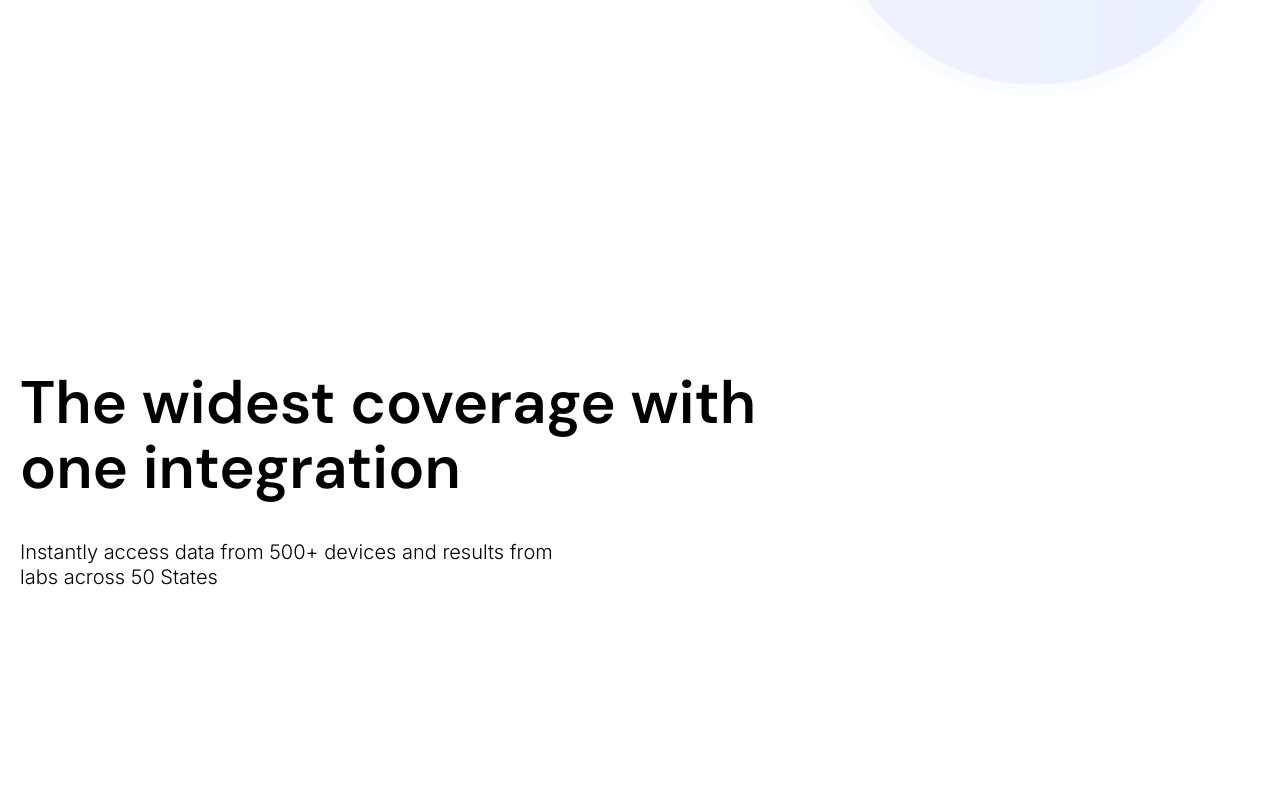
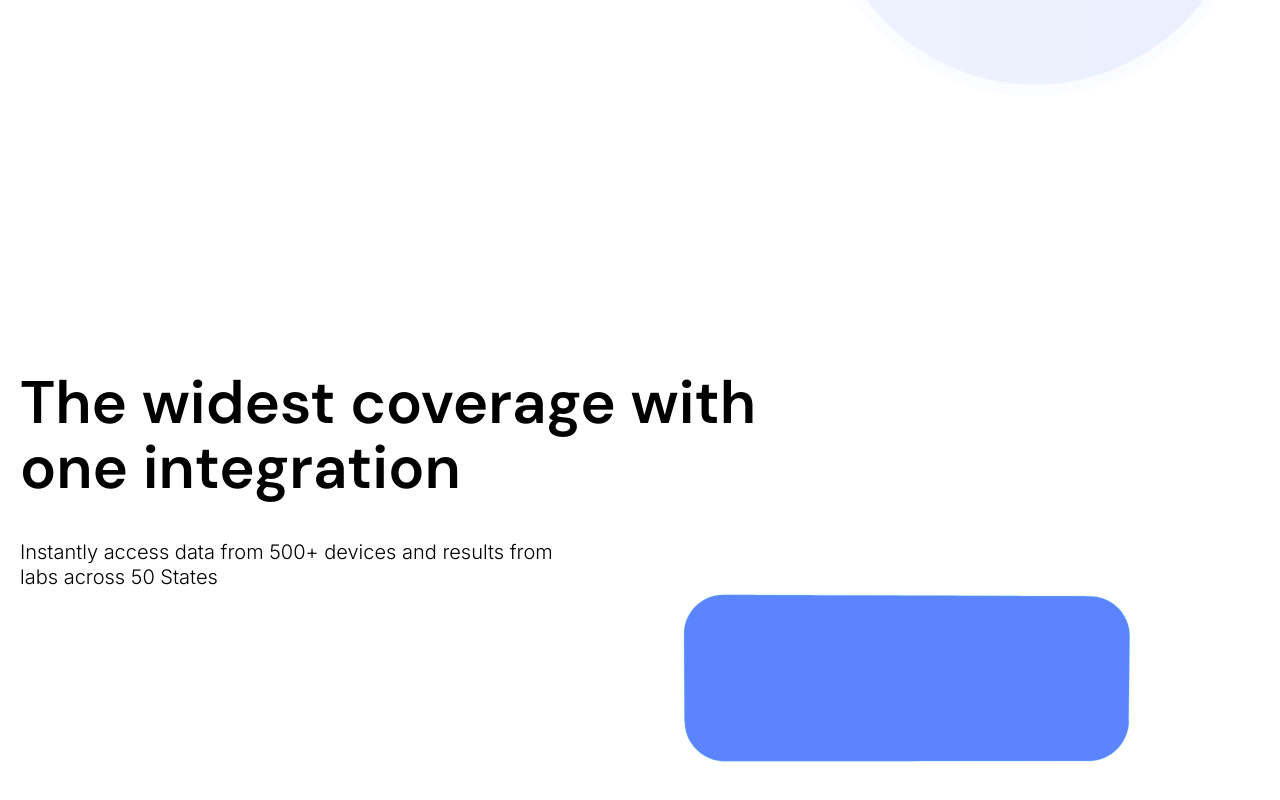
Before and after one commit to romanstan1/vital-front-end, a React (Vite) app: page / in a window 1280 px wide. Shown: the part 1490-2290 px from the top of the page. Built offline with nearby package versions, Linux system fonts and the light colour scheme.

Commit message:
Adds WideAnimation

```diff
--- a/package.json
+++ b/package.json
@@ -11,6 +11,7 @@
     "preview": "vite preview"
   },
   "dependencies": {
+    "lottie-react": "^2.4.0",
     "react": "^18.2.0",
     "react-dom": "^18.2.0",
     "react-router": "^6.16.0",
--- a/src/components/Home/Home.tsx
+++ b/src/components/Home/Home.tsx
@@ -4,6 +4,7 @@ import Nav from "./Nav";
 import CtaButton from "./CtaButton";
 import InfiniteBanner from "./InfiniteBanner";
 import PulseAnimation from "./PulseAnimation";
+import WideAnimation from "./WideAnimation";
 import BlueBlur from "./BlueBlur";
 
 const HeroWrapper = styled.div`
@@ -88,7 +89,6 @@ const ButtonWrapper = styled.div`
 
 const Section = styled.div`
   margin-bottom: 500px;
-  margin-top: 100px;
   position: relative;
   width: 100%;
 `;
@@ -130,6 +130,7 @@ function Home() {
             Instantly access data from 500+ devices and results from labs across
             50 States
           </SubHeading>
+          <WideAnimation />
         </Section>
       </SecondWrapper>
     </>
--- a/src/components/Home/InfiniteBanner.tsx
+++ b/src/components/Home/InfiniteBanner.tsx
@@ -11,7 +11,7 @@ const slide = keyframes`
 
 const Outer = styled.div`
   overflow: hidden;
-  margin: 40px 0 20px 0;
+  margin: 40px 0 120px 0;
   width: 100%;
   max-width: 100%;
 `;
--- /dev/null
+++ b/src/components/Home/WideAnimation.tsx
@@ -0,0 +1,24 @@
+import styled from "styled-components";
+import animationData from "./wide_animation.json";
+import Lottie from "lottie-react";
+
+const Wrapper = styled.div`
+  position: absolute;
+  right: 50px;
+  top: 130px;
+  width: 600px;
+  opacity: 0.8;
+  path {
+    fill: rgb(0, 63, 255, 0.8);
+  }
+`;
+
+const WideAnimation = () => {
+  return (
+    <Wrapper>
+      <Lottie animationData={animationData} loop={true} />;
+    </Wrapper>
+  );
+};
+
+export default WideAnimation;
```
Also changed, not shown: src/components/Home/wide_animation.json (added, +1 -0 lines), 1 other file (tests, documents, lock files or other folders).
